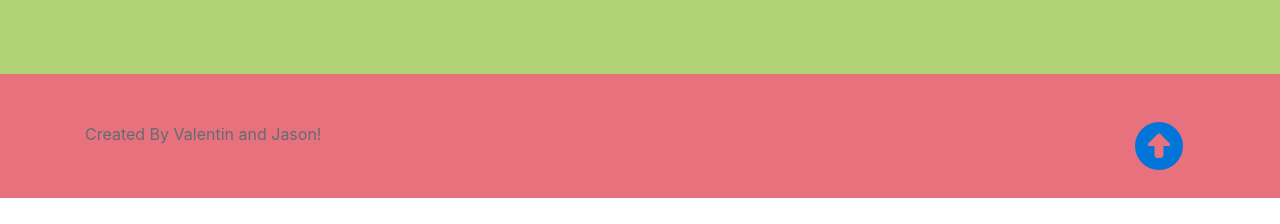
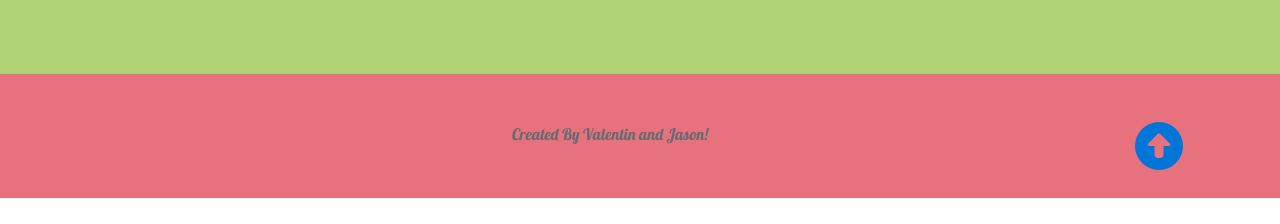
Before and after one commit to vplacido/bookFinderFrontend, a plain HTML site: page index.html in a window 1280 px wide. Shown: the part 576-800 px from the top of the page. Drawn offline with nearby package versions, Linux system fonts and the light colour scheme.

Commit message:
new font for credits

```diff
--- a/index.html
+++ b/index.html
@@ -11,6 +11,7 @@
   <link href="/Users/User/Documents/fontawesome-free-5.13.0-web/css/all.css" rel="stylesheet">
   <!-- custom css -->
   <link rel="stylesheet" href="style.css">
+  <link href="https://fonts.googleapis.com/css?family=Lobster&display=swap" rel="stylesheet">
   <!-- <title>Document</title> -->
 </head>
 <body>
@@ -170,7 +171,7 @@
     <p class="float-right">
       <a href="#"><i class="fas fa-arrow-alt-circle-up"style="font-size: 3em;"></i></a>
     </p>
-    <p>Created By Valentin and Jason!</p>
+    <p class="credit  ">Created By Valentin and Jason!</p>
     <!-- <p>New to Bootstrap? <a href="../../">Visit the homepage</a> or read our <a href="../../getting-started/">getting started guide</a>.</p> -->
   </div>
 </footer>
--- a/style.css
+++ b/style.css
@@ -228,3 +228,8 @@ footer.text-muted{
 #delete {
     margin-left: 120px !important;
 }
+
+.credit {
+  font-family: 'Lobster', cursive;
+  text-align: center;
+}
```
